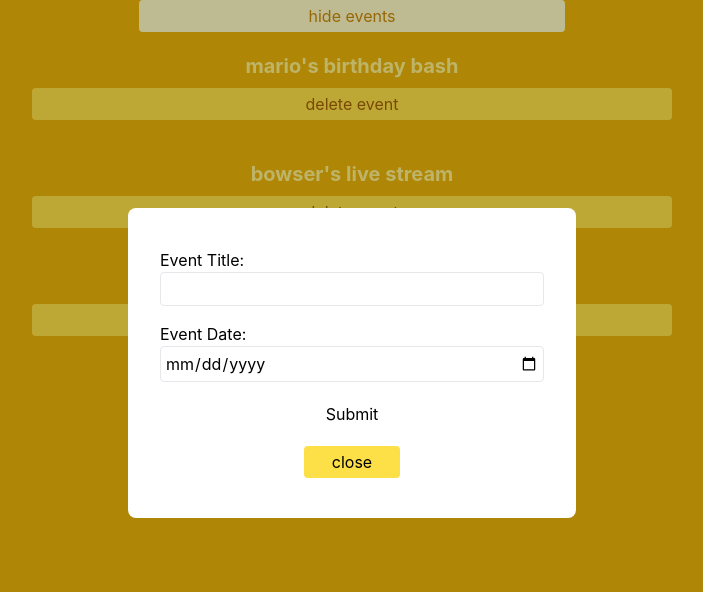
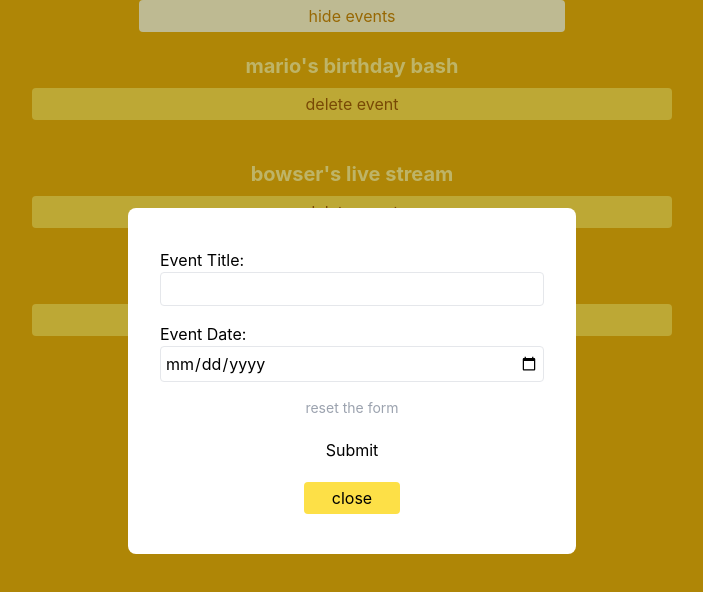
Before and after one commit to DavidRedding/event-list, a React (Create React App) app: page / in a window 1280 px wide. Both pictures are taken after a click on the button "add new event". Shown: the top 592 px of the page, without its empty margins (288-991 px from the left). Built offline with nearby package versions, Linux system fonts and the light colour scheme.

Commit message:
New Event Form +  partial Functionality

```diff
--- a/src/App.js
+++ b/src/App.js
@@ -44,7 +44,7 @@ const App = () => {
       <div className="text-center">
         <button
           onClick={() => setShowModal(true)}
-          className=" bg-yellow-100 hover:bg-yellow-50 active:bg-yellow-200 p-1 w-1/3 text-yellow-600 rounded mt-3"
+          className=" bg-yellow-100 hover:bg-yellow-50 active:bg-yellow-200 p-1 w-1/3 text-yellow-600 rounded mt-2"
         >
           add new event
         </button>
--- a/src/components/Modal.js
+++ b/src/components/Modal.js
@@ -4,7 +4,10 @@ const Modal = ({ children, showModal, setShowModal }) =>
     <div className=" fixed top-0 left-0 w-full h-full bg-black/25">
       <div className=" py-10 max-w-md mt-52 mx-auto bg-white rounded-lg text-center">
         {children}
-        <button className="mt-4 bg-yellow-300 px-7 py-1 rounded" onClick={() => setShowModal(!showModal)}>
+        <button
+          className="mt-4 bg-yellow-300 hover:bg-yellow-200 px-7 py-1 rounded"
+          onClick={() => setShowModal(!showModal)}
+        >
           close
         </button>
       </div>
--- a/src/components/NewEventForm.js
+++ b/src/components/NewEventForm.js
@@ -1,15 +1,42 @@
-const NewEventForm = () => (
-  <form className="flex flex-col space-y-4 max-w-sm bg-rose-5 mx-auto">
+import { useState } from 'react';
+
+const NewEventForm = () => {
+  const [title, setTitle] = useState('');
+  const [date, setDate] = useState('');
+
+  const onSubmit = (e) => e.preventDefault();
+
+  const reset = () => {
+    setDate('');
+    setTitle('');
+  };
+
+  return (
+    <form onSubmit={() => onSubmit()} className="flex flex-col space-y-4 max-w-sm bg-rose-5 mx-auto">
       <label className=" flex flex-col items-start ">
         <span>Event Title:</span>
-      <input type="text" className=" p-1 rounded w-full outline-none border focus:border-yellow-300" />
+        <input
+          type="text"
+          onChange={(e) => setTitle(e.target.value)}
+          className=" p-1 rounded w-full outline-none border focus:border-yellow-300"
+          value={title}
+        />
       </label>
       <label className=" flex flex-col items-start">
         <span>Event Date:</span>
-      <input type="date" className="  p-1 rounded w-full outline-none border focus:border-yellow-300" />
+        <input
+          type="date"
+          onChange={(e) => setDate(e.target.value)}
+          className="p-1 rounded w-full outline-none border focus:border-yellow-300"
+          value={date}
+        />
       </label>
+      <span className=" cursor-pointer text-gray-400 hover:text-gray-500 text-sm" onClick={() => reset()}>
+        reset the form
+      </span>
       <button className=" block rounded w-1/8 p-1 px-3 mx-auto active:bg-slate-200 hover:bg-slate-100">Submit</button>
     </form>
   );
+};
 
 export default NewEventForm;
```
Lines whose indentation alone changed are shown as unchanged.
